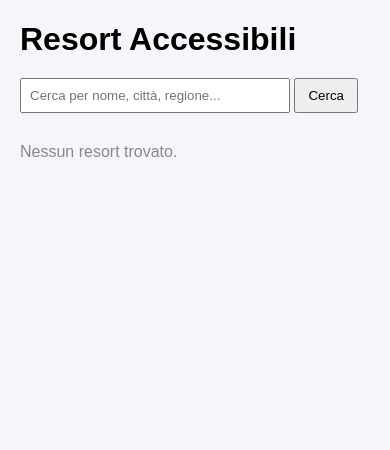
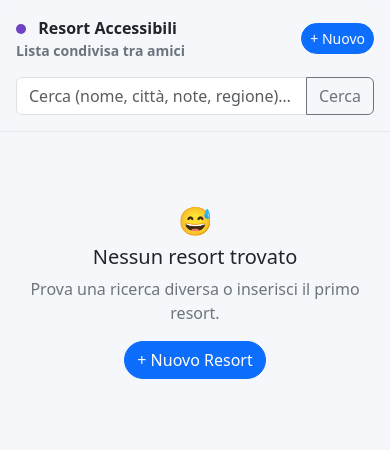
Before and after one commit to teskio83/resort-accessibili, a Flask app: page / in a window 390 px wide. Shown: the top 450 px of the page. Run offline with Flask 3, Linux system fonts and the light colour scheme; data that the repository does not hold is empty; some libraries are stand-ins or nearby versions.

Commit message:
Refactor index.html with Bootstrap integration
Updated the HTML structure and styles for the resort accessibility page, integrating Bootstrap for improved layout and responsiveness.

```diff
--- a/templates/index.html
+++ b/templates/index.html
@@ -1,92 +1,168 @@
-<!DOCTYPE html>
+{% set q = filters.q if filters and filters.q else '' %}
+<!doctype html>
 <html lang="it">
 <head>
-    <meta charset="UTF-8">
+  <meta charset="utf-8">
+  <meta name="viewport" content="width=device-width, initial-scale=1">
   <title>Resort Accessibili</title>
-    <meta name="viewport" content="width=device-width, initial-scale=1">
+
+  <!-- Bootstrap -->
+  <link href="https://cdn.jsdelivr.net/npm/bootstrap@5.3.3/dist/css/bootstrap.min.css" rel="stylesheet">
+
   <style>
-        body {
-            font-family: Arial, sans-serif;
-            margin: 20px;
-            background: #f4f6f9;
+    body { background: #f5f7fb; }
+    .app-shell { max-width: 980px; margin: 0 auto; }
+    .topbar {
+      position: sticky; top: 0; z-index: 10;
+      background: rgba(245,247,251,.9);
+      backdrop-filter: blur(8px);
+      border-bottom: 1px solid rgba(0,0,0,.06);
     }
-        h1 {
-            margin-bottom: 20px;
+    .brand-dot { width: 10px; height:10px; border-radius: 50%; display:inline-block; margin-right:8px; background:#6f42c1; }
+    .card-resort { border:0; box-shadow: 0 8px 24px rgba(18,38,63,.08); border-radius: 16px; }
+    .muted { color: #6c757d; }
+    .badge-soft {
+      background: rgba(13,110,253,.10);
+      color: #0d6efd;
+      border: 1px solid rgba(13,110,253,.18);
     }
-        .search-box {
-            margin-bottom: 20px;
+    .badge-soft-danger {
+      background: rgba(220,53,69,.10);
+      color: #dc3545;
+      border: 1px solid rgba(220,53,69,.18);
     }
-        input[type="text"] {
-            padding: 8px;
-            width: 250px;
+    .badge-soft-warning {
+      background: rgba(255,193,7,.12);
+      color: #a07800;
+      border: 1px solid rgba(255,193,7,.22);
     }
-        button {
-            padding: 8px 12px;
-            cursor: pointer;
+    .badge-soft-success {
+      background: rgba(25,135,84,.12);
+      color: #198754;
+      border: 1px solid rgba(25,135,84,.22);
     }
-        .card {
-            background: white;
-            padding: 15px;
-            margin-bottom: 15px;
-            border-radius: 6px;
-            box-shadow: 0 2px 6px rgba(0,0,0,0.08);
-        }
-        .meta {
-            font-size: 14px;
-            color: #666;
-        }
-        .score {
-            font-weight: bold;
-            margin-top: 8px;
-        }
-        .empty {
-            color: #888;
-            margin-top: 30px;
+    .btn-pill { border-radius: 999px; }
+    .progress { height: 10px; border-radius: 999px; background: rgba(13,110,253,.10); }
+    .progress-bar { border-radius: 999px; }
+    .note-clamp {
+      display: -webkit-box;
+      -webkit-line-clamp: 2;
+      -webkit-box-orient: vertical;
+      overflow: hidden;
     }
   </style>
 </head>
+
 <body>
+  <div class="topbar py-3">
+    <div class="app-shell px-3">
+      <div class="d-flex align-items-center justify-content-between gap-2">
+        <div class="fw-semibold">
+          <span class="brand-dot"></span>
+          Resort Accessibili
+          <div class="small muted">Lista condivisa tra amici</div>
+        </div>
+        <a class="btn btn-primary btn-sm btn-pill" href="{{ url_for('new_resort') }}">+ Nuovo</a>
+      </div>
 
-<h1>Resort Accessibili</h1>
-
-<div class="search-box">
-    <form method="get">
-        <input type="text" name="q" placeholder="Cerca per nome, città, regione..."
-               value="{{ filters.q if filters.q }}">
-        <button type="submit">Cerca</button>
+      <form class="mt-3" method="get">
+        <div class="input-group">
+          <input class="form-control" name="q" placeholder="Cerca (nome, città, note, regione)…" value="{{ q }}">
+          <button class="btn btn-outline-secondary" type="submit">Cerca</button>
+        </div>
       </form>
     </div>
-
-{% if resorts %}
-    {% for resort, have, total in resorts %}
-        <div class="card">
-            <h3>{{ resort.name }}</h3>
-
-            <div class="meta">
-                {{ resort.region or "" }}
-                {% if resort.city %} - {{ resort.city }}{% endif %}
   </div>
 
-            <div class="score">
-                Accessibilità: {{ have }}/{{ total }}
+  <main class="app-shell px-3 py-4">
+    {% if resorts %}
+      <div class="row g-3">
+        {% for resort, have, total in resorts %}
+          {% set pct = (have * 100 / total) if total else 0 %}
+          <div class="col-12 col-md-6">
+            <div class="card card-resort">
+              <div class="card-body">
+
+                <div class="d-flex justify-content-between align-items-start gap-2">
+                  <div>
+                    <div class="h6 mb-1">{{ resort.name }}</div>
+                    <div class="small muted">
+                      {{ resort.region or "—" }}{% if resort.city %} · {{ resort.city }}{% endif %}
+                    </div>
+                  </div>
+
+                  <div class="text-end">
+                    {% if resort.status == 'interessante' %}
+                      <span class="badge badge-soft-success">Interessante</span>
+                    {% elif resort.status == 'scartare' %}
+                      <span class="badge badge-soft-danger">Scartare</span>
+                    {% else %}
+                      <span class="badge badge-soft-warning">Da valutare</span>
+                    {% endif %}
+                    {% if resort.keep_flag %}
+                      <div class="mt-1"><span class="badge badge-soft">⭐ Da tenere</span></div>
+                    {% endif %}
+                  </div>
+                </div>
+
+                <div class="mt-3">
+                  <div class="d-flex justify-content-between small">
+                    <span class="muted">Accessibilità</span>
+                    <span class="fw-semibold">{{ have }}/{{ total }}</span>
+                  </div>
+                  <div class="progress mt-1">
+                    <div class="progress-bar" role="progressbar" style="width: {{ pct|round(0) }}%"></div>
+                  </div>
+
+                  <div class="mt-2 d-flex flex-wrap gap-2">
+                    {% if resort.wheelchair_access %}<span class="badge text-bg-light">♿ Carrozzina</span>{% endif %}
+                    {% if resort.beach_walkway %}<span class="badge text-bg-light">🟦 Passerella</span>{% endif %}
+                    {% if resort.beach_bathroom_h %}<span class="badge text-bg-light">🚻 Bagno H</span>{% endif %}
+                    {% if resort.beach_job_chair %}<span class="badge text-bg-light">🪑 JOB</span>{% endif %}
+                  </div>
                 </div>
 
                 {% if resort.price_week %}
-                <div>Prezzo: € {{ resort.price_week }}</div>
+                  <div class="mt-3 small">
+                    <span class="muted">Prezzo sett.:</span>
+                    <span class="fw-semibold">€ {{ resort.price_week }}</span>
+                    {% if resort.price_period %}<span class="muted"> · {{ resort.price_period }}</span>{% endif %}
+                  </div>
                 {% endif %}
 
                 {% if resort.notes %}
-                <div style="margin-top:10px;">
-                    {{ resort.notes }}
+                  <div class="mt-3 small note-clamp">{{ resort.notes }}</div>
+                {% endif %}
+
+                <div class="mt-3 d-flex gap-2">
+                  <a class="btn btn-outline-primary btn-sm btn-pill" href="{{ url_for('view_resort', resort_id=resort.id) if 'view_resort' in globals() else '#' }}">
+                    Apri
+                  </a>
+
+                  {% if resort.website %}
+                    <a class="btn btn-outline-secondary btn-sm btn-pill" href="{{ resort.website }}" target="_blank" rel="noopener">
+                      Sito
+                    </a>
+                  {% endif %}
+                </div>
+
+              </div>
+            </div>
+          </div>
+        {% endfor %}
+      </div>
+    {% else %}
+      <div class="text-center py-5">
+        <div class="display-6">😅</div>
+        <div class="h5 mt-2">Nessun resort trovato</div>
+        <div class="muted">Prova una ricerca diversa o inserisci il primo resort.</div>
+        <div class="mt-3">
+          <a class="btn btn-primary btn-pill" href="{{ url_for('new_resort') }}">+ Nuovo Resort</a>
+        </div>
       </div>
     {% endif %}
-        </div>
-    {% endfor %}
-{% else %}
-    <div class="empty">
-        Nessun resort trovato.
-    </div>
-{% endif %}
+  </main>
 
+  <script src="https://cdn.jsdelivr.net/npm/bootstrap@5.3.3/dist/js/bootstrap.bundle.min.js"></script>
 </body>
 </html>
```
Lines whose indentation alone changed are shown as unchanged.
